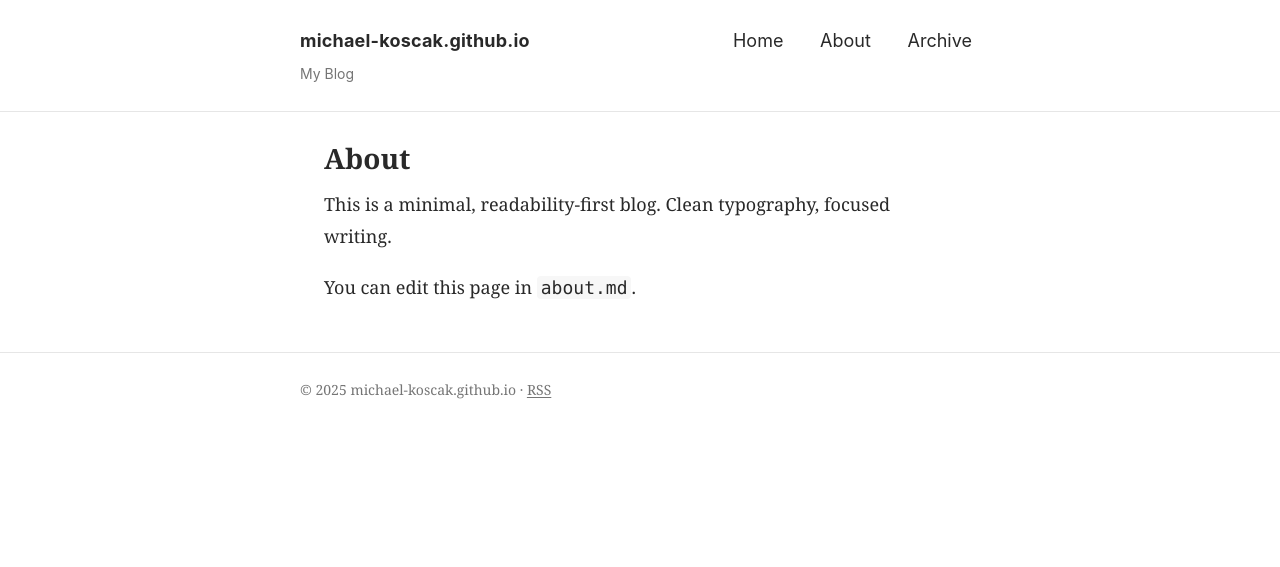
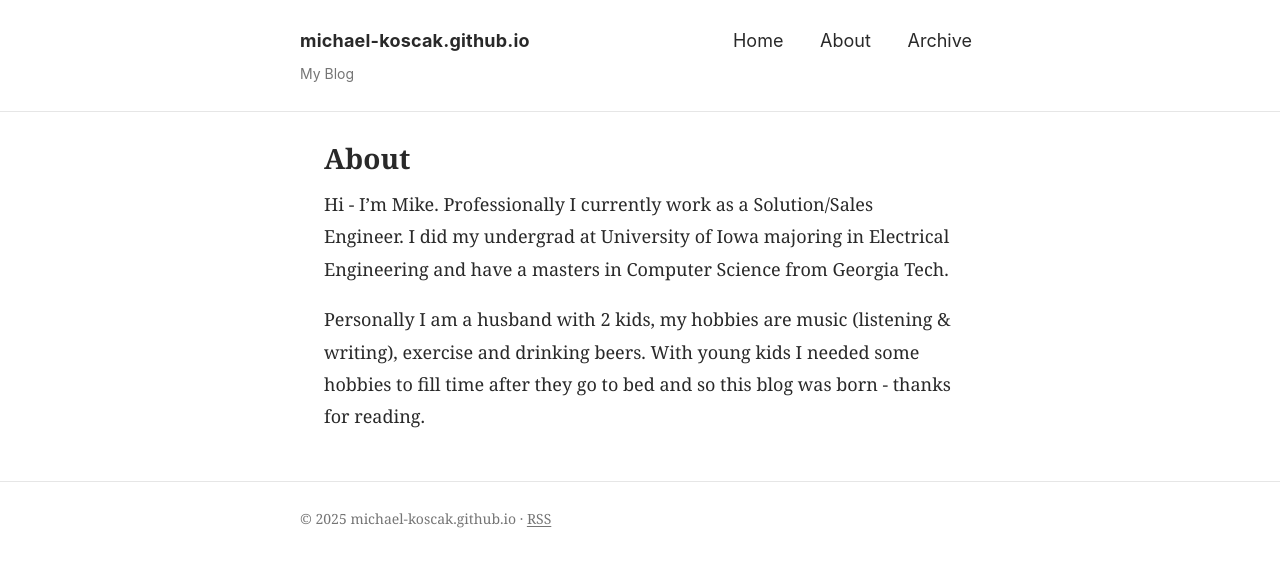
Before and after one commit to michael-koscak/michael-koscak.github.io, a Jekyll site: the page built from about.md, in a window 1280 px wide. Shown: the top 567 px of the page. Built offline with Jekyll 4.4.1, drawn with Linux system fonts in a browser that asks for light colours.

Commit message:
about page updates

```diff
--- a/about.md
+++ b/about.md
@@ -6,6 +6,6 @@ permalink: /about/
 
 ## About
 
-This is a minimal, readability-first blog. Clean typography, focused writing.
+Hi - I'm Mike.  Professionally I currently work as a Solution/Sales Engineer.  I did my undergrad at University of Iowa majoring in Electrical Engineering and have a masters in Computer Science from Georgia Tech.
 
-You can edit this page in `about.md`.
+Personally I am a husband with 2 kids, my hobbies are music (listening & writing), exercise and drinking beers.  With young kids I needed some hobbies to fill time after they go to bed and so this blog was born - thanks for reading.
```
